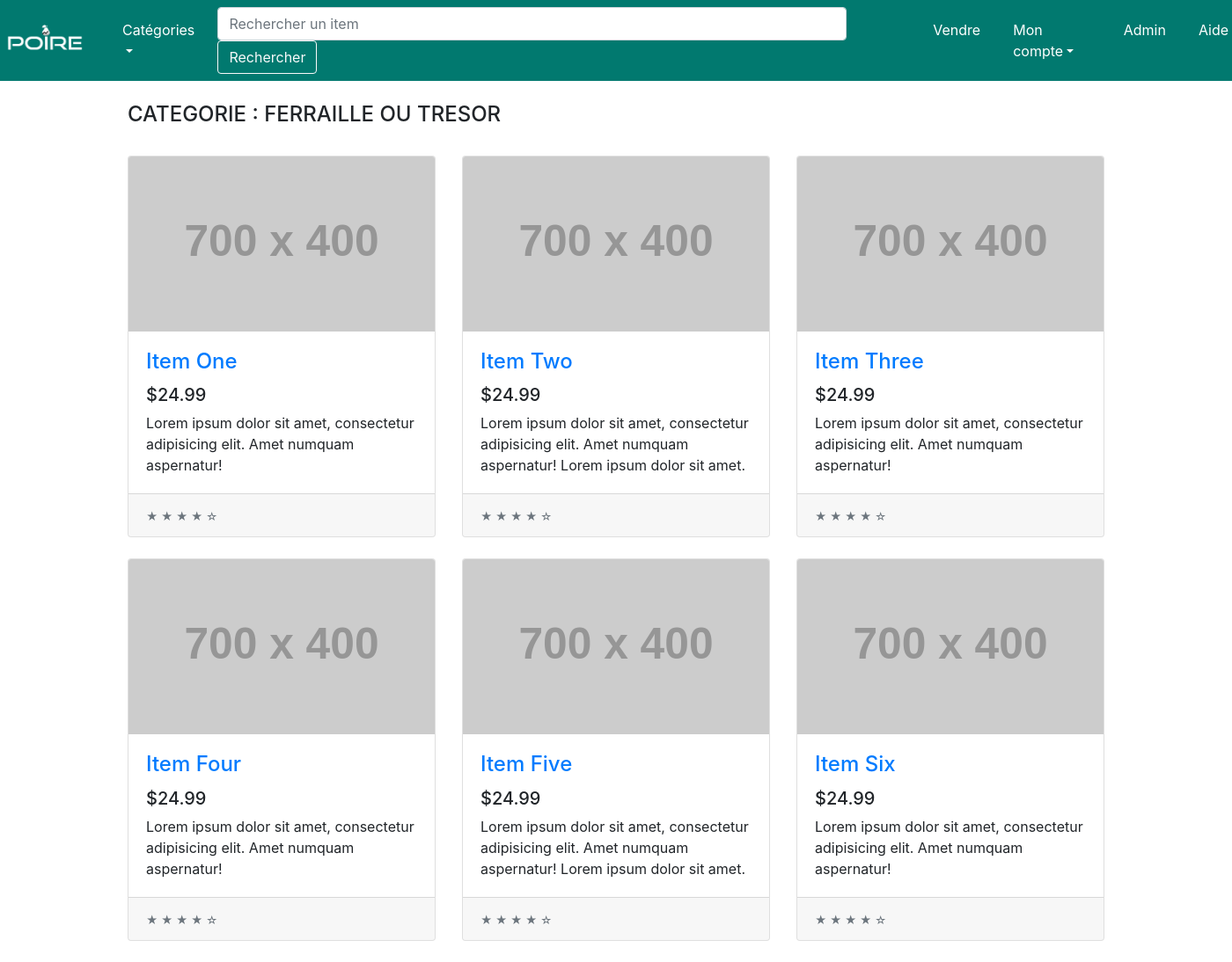
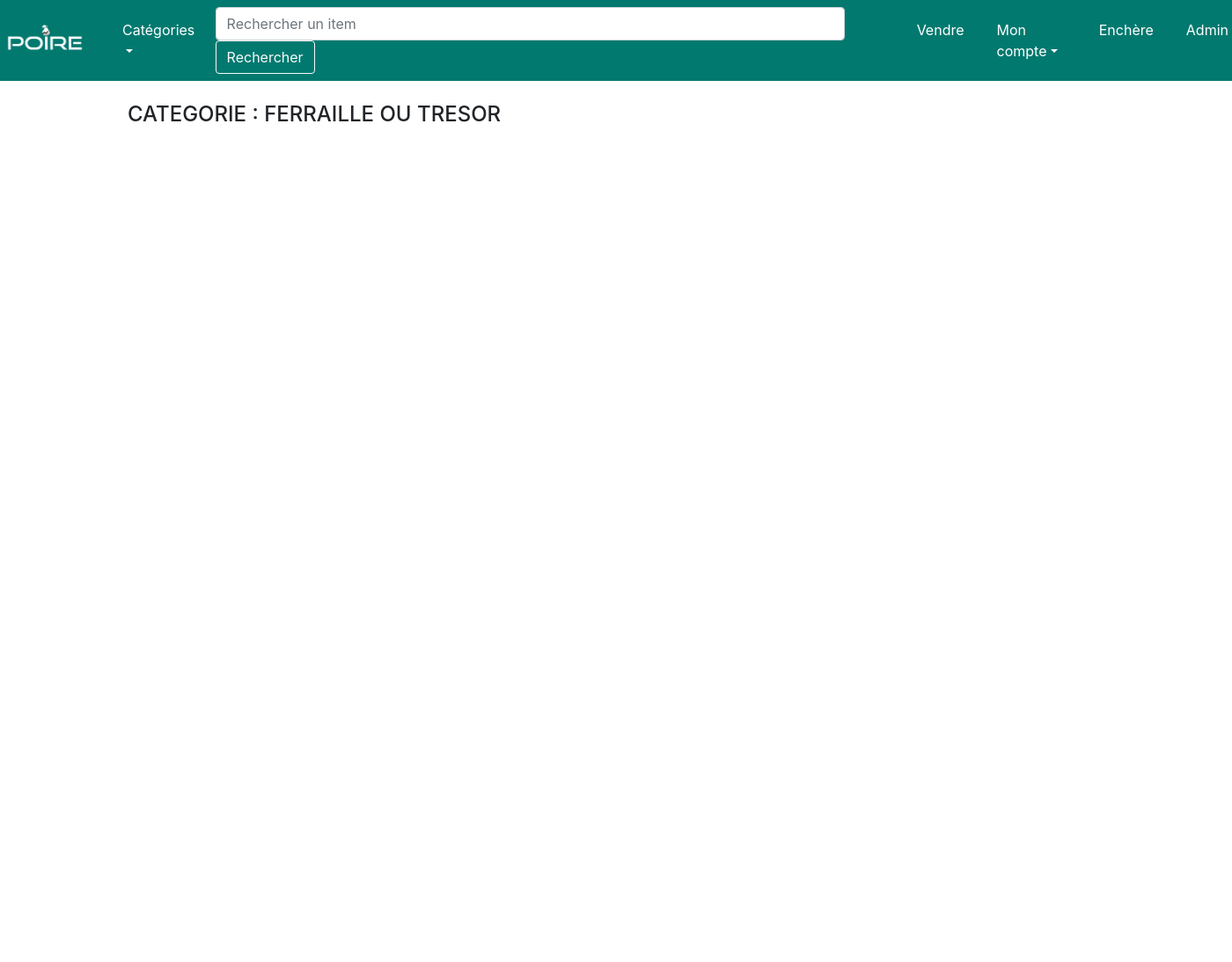
Before and after one commit to AlexisECE/projetpiscine, a PHP site: page /ferraille.php in a window 1400 px wide. Shown: the whole page at 88% size. After the commit the page ends 139 px from the top, so only its background shows below. Run offline with PHP 8.4, Linux system fonts and the light colour scheme; a user stored in the database is signed in; tables that the repository leaves empty or names only in its code hold one stand-in row (values such as "Sample post"); grey boxes labelled with a size stand in for pictures from a placeholder-image service; some libraries are stand-ins or nearby versions.

Commit message:
ALEXIS & PA

```diff
--- a/ferraille.php
+++ b/ferraille.php
@@ -56,8 +56,9 @@
                   <a class="dropdown-item" href="logout.php">Déconnexion</a>
                 </div>
 </div>
+<li class="nav-item"><a class="nav-link" href="encherir.php">Enchère</a></li>
             <li class="nav-item"><a class="nav-link" href="admin.php">Admin</a></li>
-            <li class="nav-item"><a class="nav-link" href="help.html">Aide</a></li>
+
             </ul> </div>
           </div>
             <br>
@@ -66,112 +67,45 @@
           <h4>CATEGORIE : FERRAILLE OU TRESOR</h4>
 
           <br>
-              <div class="row">
 
-                <div class="col-lg-4 col-md-6 mb-4">
-                  <div class="card h-100">
-                    <a href="#"><img class="card-img-top" src="http://placehold.it/700x400" alt=""></a>
-                    <div class="card-body">
-                      <h4 class="card-title">
-                        <a href="#">Item One</a>
-                      </h4>
-                      <h5>$24.99</h5>
-                      <p class="card-text">Lorem ipsum dolor sit amet, consectetur adipisicing elit. Amet numquam aspernatur!</p>
-                    </div>
-                    <div class="card-footer">
-                      <small class="text-muted">&#9733; &#9733; &#9733; &#9733; &#9734;</small>
-                    </div>
-                  </div>
-                </div>
 
-                <div class="col-lg-4 col-md-6 mb-4">
-                  <div class="card h-100">
-                    <a href="#"><img class="card-img-top" src="http://placehold.it/700x400" alt=""></a>
-                    <div class="card-body">
-                      <h4 class="card-title">
-                        <a href="#">Item Two</a>
-                      </h4>
-                      <h5>$24.99</h5>
-                      <p class="card-text">Lorem ipsum dolor sit amet, consectetur adipisicing elit. Amet numquam aspernatur! Lorem ipsum dolor sit amet.</p>
-                    </div>
-                    <div class="card-footer">
-                      <small class="text-muted">&#9733; &#9733; &#9733; &#9733; &#9734;</small>
-                    </div>
-                  </div>
-                </div>
+                <?php
+	//identifier votre base de données (BDD)
+	$database = "poire";
 
-                <div class="col-lg-4 col-md-6 mb-4">
-                  <div class="card h-100">
-                    <a href="#"><img class="card-img-top" src="http://placehold.it/700x400" alt=""></a>
-                    <div class="card-body">
-                      <h4 class="card-title">
-                        <a href="#">Item Three</a>
-                      </h4>
-                      <h5>$24.99</h5>
-                      <p class="card-text">Lorem ipsum dolor sit amet, consectetur adipisicing elit. Amet numquam aspernatur!</p>
-                    </div>
-                    <div class="card-footer">
-                      <small class="text-muted">&#9733; &#9733; &#9733; &#9733; &#9734;</small>
-                    </div>
-                  </div>
-                </div>
+	//connectez-vous dans votre BDD
+	$db_handle = mysqli_connect('localhost', 'root', 'root' );
+	$db_found = mysqli_select_db($db_handle, $database);
 
-                <div class="col-lg-4 col-md-6 mb-4">
-                  <div class="card h-100">
-                    <a href="#"><img class="card-img-top" src="http://placehold.it/700x400" alt=""></a>
-                    <div class="card-body">
-                      <h4 class="card-title">
-                        <a href="#">Item Four</a>
-                      </h4>
-                      <h5>$24.99</h5>
-                      <p class="card-text">Lorem ipsum dolor sit amet, consectetur adipisicing elit. Amet numquam aspernatur!</p>
-                    </div>
-                    <div class="card-footer">
-                      <small class="text-muted">&#9733; &#9733; &#9733; &#9733; &#9734;</small>
-                    </div>
-                  </div>
-                </div>
+	//si le BDD existe, faire le traitement
+	if ($db_found) {
+    //sans condition
 
-                <div class="col-lg-4 col-md-6 mb-4">
-                  <div class="card h-100">
-                    <a href="#"><img class="card-img-top" src="http://placehold.it/700x400" alt=""></a>
-                    <div class="card-body">
-                      <h4 class="card-title">
-                        <a href="#">Item Five</a>
-                      </h4>
-                      <h5>$24.99</h5>
-                      <p class="card-text">Lorem ipsum dolor sit amet, consectetur adipisicing elit. Amet numquam aspernatur! Lorem ipsum dolor sit amet.</p>
-                    </div>
-                    <div class="card-footer">
-                      <small class="text-muted">&#9733; &#9733; &#9733; &#9733; &#9734;</small>
-                    </div>
-                  </div>
-                </div>
+		$sql = "SELECT * FROM items WHERE Categorie LIKE 'Ferraille ou Tresor'";
+		$result = mysqli_query($db_handle, $sql);
+		while ($data = mysqli_fetch_assoc($result)) {
+      echo "<br>";
+      echo "Categorie: " . $data['Categorie'] . "<br>";
+      echo "Nom: " . $data['Nom'] . "<br>";
+      echo "Descriptions: " . $data['Descriptions'] . "<br>";
+      echo "Prixmin: " . $data['Prixmin'] . "<br>";
+      echo "Prixmax: " . $data['Prixmax'] . "<br>";
+      $image = $data['Couverture'];
+      echo "Photo" . "<img src='$image' height='120' width='100'>" .
+"</td>";
 
-                <div class="col-lg-4 col-md-6 mb-4">
-                  <div class="card h-100">
-                    <a href="#"><img class="card-img-top" src="http://placehold.it/700x400" alt=""></a>
-                    <div class="card-body">
-                      <h4 class="card-title">
-                        <a href="#">Item Six</a>
-                      </h4>
-                      <h5>$24.99</h5>
-                      <p class="card-text">Lorem ipsum dolor sit amet, consectetur adipisicing elit. Amet numquam aspernatur!</p>
-                    </div>
-                    <div class="card-footer">
-                      <small class="text-muted">&#9733; &#9733; &#9733; &#9733; &#9734;</small>
-                    </div>
-                  </div>
-                </div>
 
-              </div>
-              <!-- /.row -->
+		}//end while
 
-            </div>
-            <!-- /.col-lg-9 -->
+	}//end if
+	//si le BDD n'existe pas
+	else {
+		echo "Database not found";
+	}//end else
+	//fermer la connection
+	mysqli_close($db_handle);
+?>
 
-          </div>
-          <!-- /.row -->
 
         </div>
         <!-- /.container -->
```
